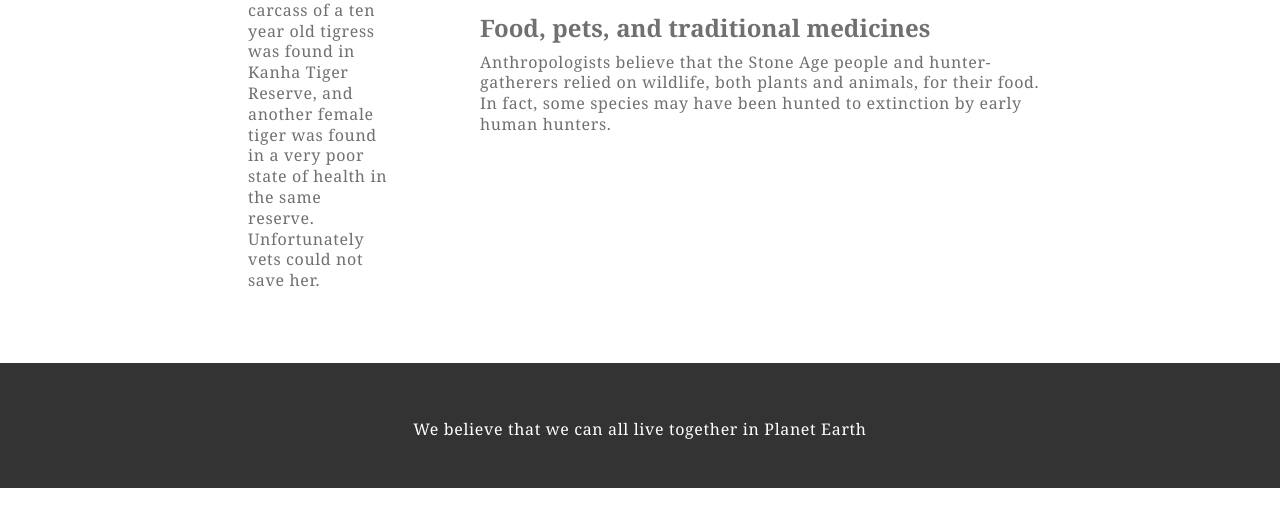
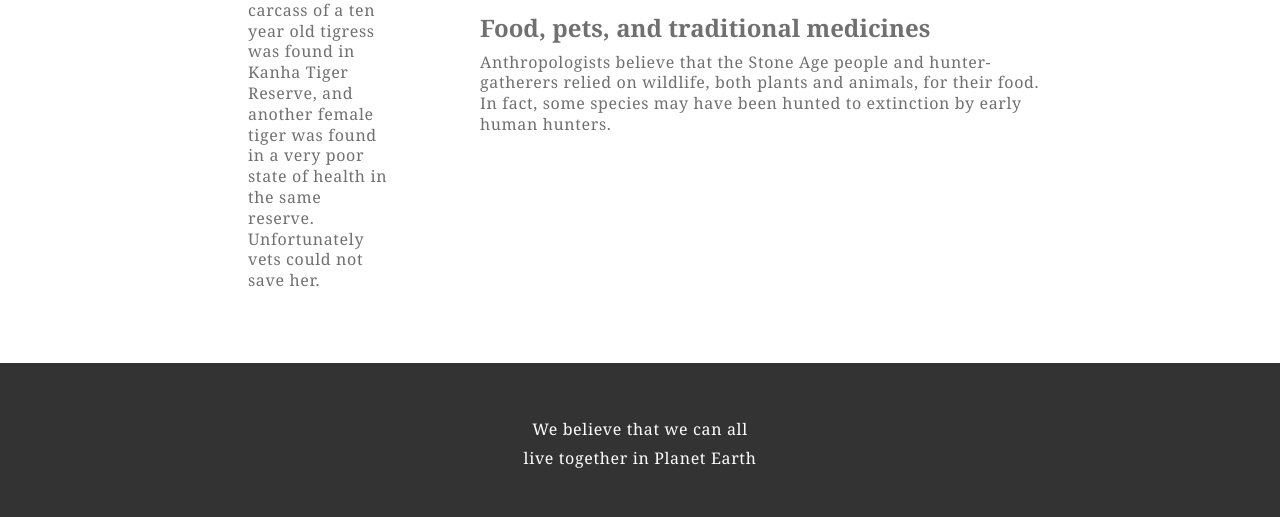
Before and after one commit to erryte/erryte.github.io, a PHP site: page / in a window 1280 px wide. Shown: the part 724-1241 px from the top of the page. Before the commit the page ends 1212 px from the top, so only its background shows below. Run offline with PHP 8.4, Linux system fonts and the light colour scheme.

Commit message:
Add files via upload

```diff
--- a/index.html
+++ b/index.html
@@ -76,7 +76,8 @@
         <!-- this code is clearing the floats from the above divs.  See what happens when you take it away to really learn what clear does... -->
 
 <footer>
-            <p>We believe that we can all live together in Planet Earth</p>
+            <p>We believe that we can all</p>
+            <p>live together in Planet Earth</p>
 </footer>
 </body>
 
--- a/style.css
+++ b/style.css
@@ -133,7 +133,6 @@ footer {
 	margin: 0 auto;
 	padding: 3em 0;
 	text-align: center;
-	text-justify: auto;
 }
 
 /****** Main - Articles *****/
```
